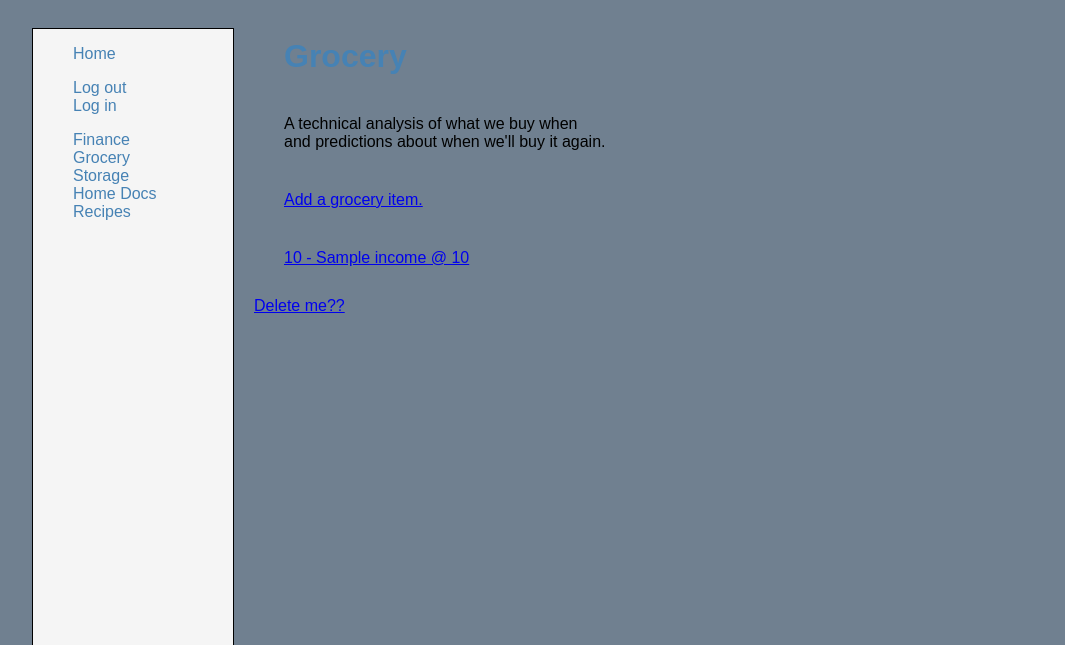
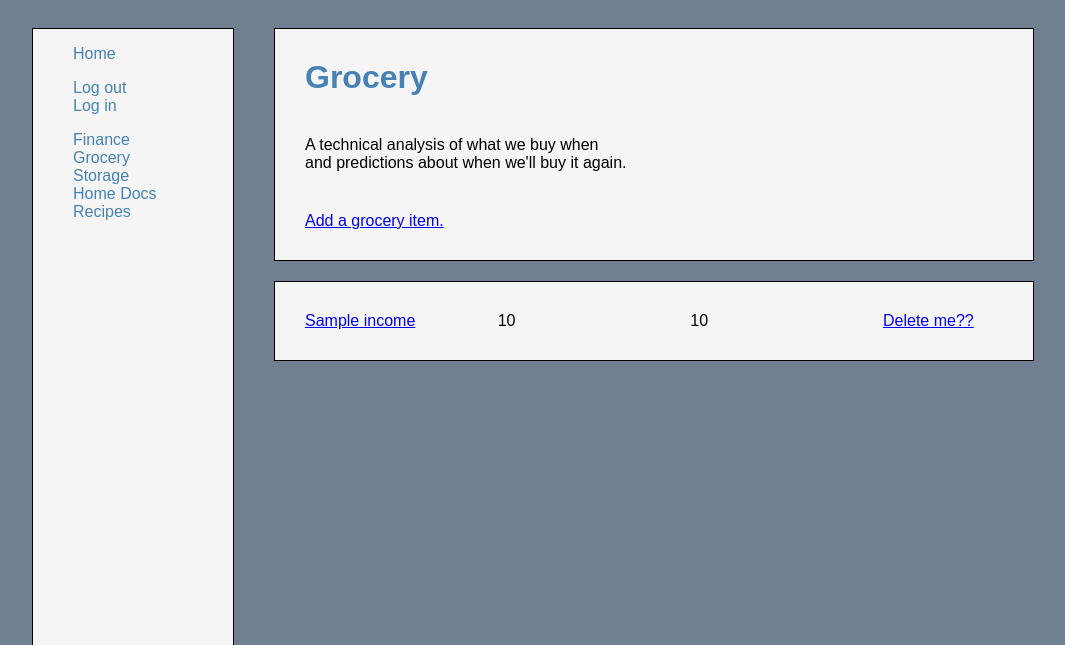
Before and after one commit to dsbarnes/homeWiki, a Django app: template grocery/templates/grocery/grocery_list.html in a window 1280 px wide. Shown: the top 645 px of the page, without its empty margins (107-1172 px from the left). Run offline with Django 3.2, Linux system fonts and the light colour scheme; the template is opened without the code that fills it: most values are stand-ins (such as "Sample title", 1, 10 or a date in 2020).

Commit message:
Styled Grocery

```diff
--- a/grocery/templates/grocery/grocery_confirm_delete.html
+++ b/grocery/templates/grocery/grocery_confirm_delete.html
@@ -1,7 +1,11 @@
 {% extends 'templates/base.html' %}
 {% block content %}
 
-<h1>DELETE?</h1>
+<div class="title-box">
+    <h1>Delete a grocery item?</h1>
+    <p>Are you sure you do not care about price any longer?</p>
+</div>
+
 <form method="post">
     {% csrf_token %}
     {{ form.as_p }}
--- a/grocery/templates/grocery/grocery_create_form.html
+++ b/grocery/templates/grocery/grocery_create_form.html
@@ -1,6 +1,8 @@
 {% extends 'templates/base.html' %}
 {% block content %}
-<h1>Grocery Items</h1>
+<div class="title-box">
+    <h1>Grocery Items</h1>
+</div>
 <form method='post'>
     {% csrf_token %}
     {{ form.as_p }}
--- a/grocery/templates/grocery/grocery_detail.html
+++ b/grocery/templates/grocery/grocery_detail.html
@@ -1,7 +1,11 @@
 {% extends 'templates/base.html' %}
 {% block content %}
-<h1>Grocery Item</h1>
+<div class="title-box">
+    <h1>Grocery Item</h1>
+</div>
+
 <p>
+    TODO <br>
     something like the last two or three times we bought it <br>
     graph something out, like when we may expect to buy it again. <br>
     Could probably not even use this page there isn't <br>
--- a/grocery/templates/grocery/grocery_list.html
+++ b/grocery/templates/grocery/grocery_list.html
@@ -2,17 +2,23 @@
 {% load static %}
 {% block content %}
 
-<h1>Grocery</h1>
-<p>
-    A technical analysis of what we buy when <br/>
-    and predictions about when we'll buy it again.
-</p>
+<div class="title-box">
+    <h1>Grocery</h1>
+    <p>
+        A technical analysis of what we buy when <br/>
+        and predictions about when we'll buy it again.
+    </p>
+    <p><a href="{% url 'grocery_create' %}">Add a grocery item.</a></p>
+</div>
 
-<p><a href="{% url 'grocery_create' %}">Add a grocery item.</a></p>
+<div class="grocery-card">
+{% for item in object_list %}
+    <p> <a href="{% url 'grocery_detail' item.slug %}"> {{ item.name }}</a></p>
+    <p> {{ item.cost }} </p>
+    <p> {{ item.quantity }} </p>
+    <p> <a href="{% url 'grocery_delete' item.slug %}"> Delete me??</a> </p>
 
-{% for item in object_list %}
-    <p> <a href="{% url 'grocery_detail' item.slug %}"> {{ item.quantity}} - {{ item.name }} @ {{ item.cost }} </a> </p>
-    <a href="{% url 'grocery_delete' item.slug %}"> Delete me??</a>
 {% endfor %}
+</div>
 
 {% endblock %}
--- a/static/css/main.css
+++ b/static/css/main.css
@@ -15,7 +15,8 @@ body{
 aside, form, .title-box, .card,
 .recipe-card, .recipe-detail-box,
 .storage-box,
-.finance-card, .finance-detail-box {
+.finance-card, .finance-detail-box,
+.grocery-card {
     background-color: whitesmoke;
     border: 1px solid black;
     margin: 20px;
@@ -98,3 +99,15 @@ form input[type=submit]{
     padding: 0px;
     width: 100px;
 }
+
+
+/*                            */
+/*    Styleshee for GROCERY   */
+/*                            */
+.grocery-card{
+    display: flex;
+    justify-content: space-between;
+}
+.grocery-card p{
+    width: 140px;
+}
```
